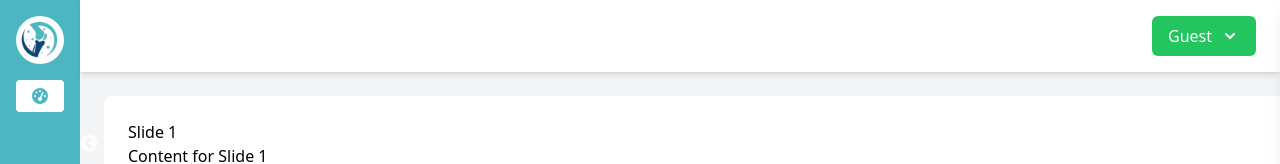
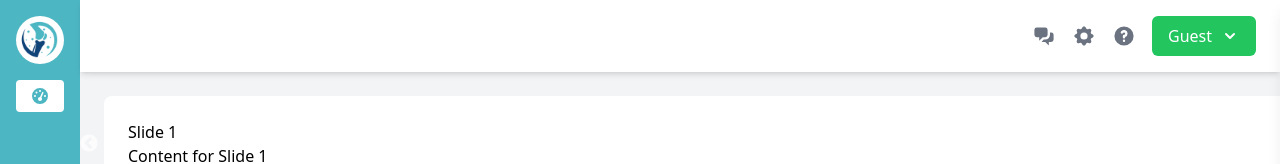
Before and after one commit to rithin69/PhysioActivityWeb, a React (Create React App) app in the folder Frontend/: page / in a window 1280 px wide. Shown: the top 164 px of the page. Built offline with nearby package versions, Linux system fonts and the light colour scheme.

Commit message:
fixed dashboard layout

```diff
--- a/Frontend/src/Navbar.js
+++ b/Frontend/src/Navbar.js
@@ -3,6 +3,7 @@ import { useDispatch, useSelector } from 'react-redux';  // Import hooks
 import { setRole } from './redux/roleSlice';  // Import the action to set the role
 import { ChevronDownIcon } from '@heroicons/react/solid';  // For the dropdown arrow icon
 import SidePanel from './Sidepanel';
+import { CogIcon, QuestionMarkCircleIcon, ChatAlt2Icon } from '@heroicons/react/solid'; // Correct icons imported
 
 const Navbar = ({ isSidebarExpanded }) => {
   const [isPanelOpen, setIsPanelOpen] = useState(false);
@@ -12,6 +13,9 @@ const Navbar = ({ isSidebarExpanded }) => {
 
   const toggleDropdown = () => {
     setIsDropdownOpen(!isDropdownOpen);
+  };
+  const handleOpenPanel = () => {
+    setIsPanelOpen(true);
   };
 
   const handleClosePanel = () => {
@@ -33,7 +37,24 @@ const Navbar = ({ isSidebarExpanded }) => {
         {/* Add a brand logo or name */}
       </div>
 
+
+      {/* Right Section with Icons */}
       <div className="flex items-center space-x-4">
+        {/* Feedback (Chat Bubble) Icon */}
+        <ChatAlt2Icon
+          className="h-6 w-6 text-gray-500 hover:text-gray-700 cursor-pointer"
+          onClick={handleOpenPanel} // Open the side panel on click
+        />
+
+        {/* Settings (Cog) Icon */}
+        <CogIcon className="h-6 w-6 text-gray-500 hover:text-gray-700 cursor-pointer" />
+
+        {/* Help (Question Mark) Icon */}
+        <QuestionMarkCircleIcon className="h-6 w-6 text-gray-500 hover:text-gray-700 cursor-pointer" />
+
+
+
+      {/* <div className="flex items-center space-x-4"> */}
         {/* Role Dropdown */}
         <div className="relative">
           <button
```
